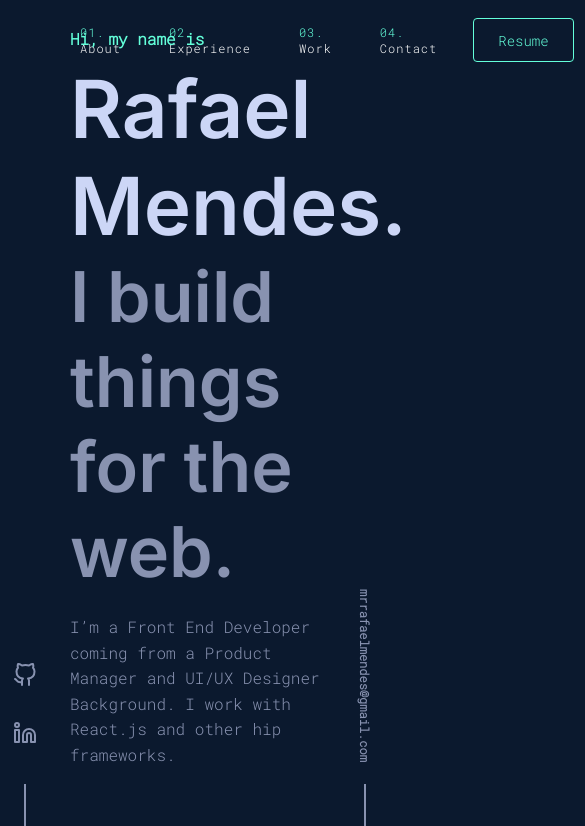
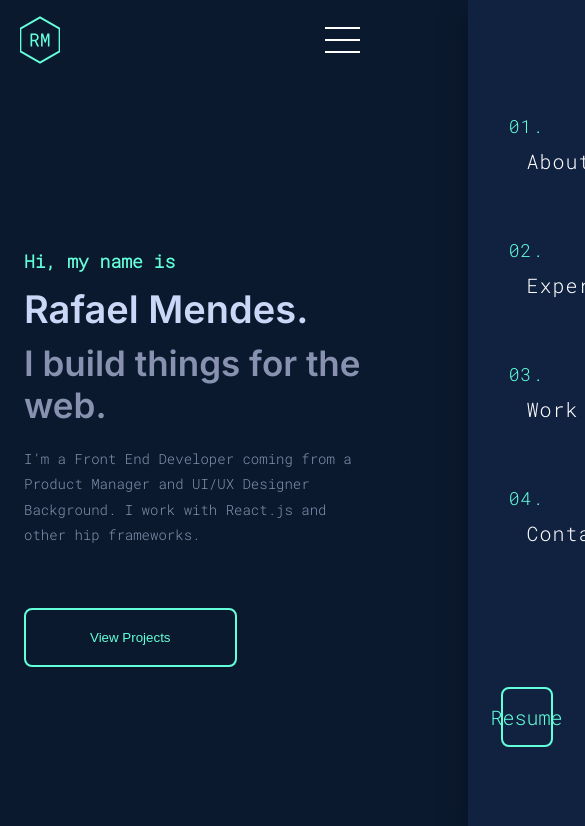
Before and after one commit to designedhead/raf-portfolio, a Next.js app: page / in a window 390 px wide. Shown: the top 826 px of the page, 585 px wide, since content can reach past the window. Built offline with nearby package versions, Linux system fonts and the light colour scheme.

Commit message:
fixed some responsive

```diff
--- a/src/components/Nav.js
+++ b/src/components/Nav.js
@@ -1,4 +1,8 @@
+import { useState } from "react";
+
 function Nav() {
+  const [nav, setNav] = useState(false);
+  console.log(nav);
   return (
     <div className="nav" id="nav">
       <svg
@@ -27,12 +31,28 @@ function Nav() {
         </g>
       </svg>
       <div className="nav_right">
+        <div
+          className={nav ? "menu_items active" : "menu_items"}
+          style={{ inset: nav ? "0 0 0 30%" : "0 0 0 120%" }}
+        >
+          <nav>
             <ol>
               <li>About</li>
               <li>Experience</li>
               <li>Work</li>
               <li>Contact</li>
             </ol>
+            <div className="nav_bt mobile">Resume</div>
+          </nav>
+        </div>
+        <div
+          id="toggle"
+          className="burger_menu"
+          onClick={nav ? () => setNav(false) : () => setNav(true)}
+        >
+          <input type="checkbox" />
+          <span></span>
+        </div>
         <div className="nav_bt">Resume</div>
       </div>
     </div>
--- a/src/components/Projects.js
+++ b/src/components/Projects.js
@@ -1,3 +1,10 @@
+import Image from "next/image";
+import ResortsImage from "../../public/img/resorts.jpg";
+import LuxImage from "../../public/img/lux.jpg";
+import TippingImage from "../../public/img/tipping.jpg";
+import AirbnbImage from "../../public/img/airbnb.jpg";
+import AmazonImage from "../../public/img/amazon.jpg";
+
 function Projects() {
   return (
     <main className="projects" id="projects">
@@ -80,9 +87,14 @@ function Projects() {
                 </div>
               </div>
 
-              <div className="project-img">
-                <img src="/img/amazon.jpg" alt="" />
-              </div>
+              <a
+                className="project-img"
+                href="https://amazon-opal-one.vercel.app/"
+                target="_blank"
+                rel="noopener noreferrer"
+              >
+                <Image src={AmazonImage} alt="" />
+              </a>
             </div>
           </div>
         </li>
@@ -155,9 +167,20 @@ function Projects() {
                 </div>
               </div>
 
-              <div className="project-img" style={{ gridColumn: "1 / 8 " }}>
-                <img src="/img/airbnb.jpg" alt="" />
-              </div>
+              <a
+                className="project-img"
+                style={{ gridColumn: "1 / 8 " }}
+                href="https://airbnbreplicate.vercel.app/"
+                target="_blank"
+                rel="noopener noreferrer"
+              >
+                <Image
+                  src={AirbnbImage}
+                  alt=""
+                  objectFit="contain"
+                  layout="responsive"
+                />
+              </a>
             </div>
           </div>
         </li>
@@ -227,9 +250,19 @@ function Projects() {
                 </div>
               </div>
 
-              <div className="project-img">
-                <img src="/img/tipping.jpg" alt="" />
-              </div>
+              <a
+                className="project-img"
+                href="https://amazon-opal-one.vercel.app/"
+                target="_blank"
+                rel="noopener noreferrer"
+              >
+                <Image
+                  src={TippingImage}
+                  alt=""
+                  objectFit="contain"
+                  layout="responsive"
+                />
+              </a>
             </div>
           </div>
         </li>
@@ -299,9 +332,20 @@ function Projects() {
                 </div>
               </div>
 
-              <div className="project-img" style={{ gridColumn: "1 / 8 " }}>
-                <img src="/img/lux.jpg" alt="" />
-              </div>
+              <a
+                className="project-img"
+                style={{ gridColumn: "1 / 8 " }}
+                href="https://luxheating.co.uk"
+                target="_blank"
+                rel="noopener noreferrer"
+              >
+                <Image
+                  src={LuxImage}
+                  alt=""
+                  objectFit="contain"
+                  layout="responsive"
+                />
+              </a>
             </div>
           </div>
         </li>
@@ -371,9 +415,19 @@ function Projects() {
                 </div>
               </div>
 
-              <div className="project-img">
-                <img src="/img/resorts.jpg" alt="" />
-              </div>
+              <a
+                href="https://amazon-opal-one.vercel.app/"
+                target="_blank"
+                rel="noopener noreferrer"
+                className="project-img"
+              >
+                <Image
+                  src={ResortsImage}
+                  alt=""
+                  objectFit="contain"
+                  layout="responsive"
+                />
+              </a>
             </div>
           </div>
         </li>
--- a/styles/styles.css
+++ b/styles/styles.css
@@ -15,13 +15,65 @@ body {
   background-color: #0b192e;
 }
 
-.animate{
+.animate {
   color: inherit;
   text-decoration: none;
 }
 
 * {
   box-sizing: border-box;
+}
+
+/* Burger Menu */
+
+.burger_menu {
+  display: none;
+}
+#toggle {
+  position: relative;
+  width: 35px;
+  height: 22px;
+  margin: 10px;
+}
+#toggle input {
+  position: absolute;
+  top: -3px;
+  left: -3px;
+  width: 100%;
+  height: 100%;
+  z-index: 1;
+  opacity: 0;
+  cursor: pointer;
+}
+#toggle input:checked + span {
+  background: transparent;
+}
+#toggle input:checked + span:after {
+  transform: rotate(45deg) translate(-1px, -12px);
+}
+#toggle input:checked + span:before {
+  transform: rotate(-45deg) translate(-4px, 16px);
+}
+#toggle span {
+  position: absolute;
+  width: 100%;
+  height: 2px;
+  background: #fff;
+  margin-top: 10px;
+  transition: all 0.1s;
+}
+#toggle span:before,
+#toggle span:after {
+  content: "";
+  position: absolute;
+  width: 100%;
+  height: 2px;
+  background: #fff;
+  top: -12px;
+  transition: all 0.3s;
+}
+#toggle span:after {
+  top: 12px;
 }
 
 /* Animation keyframes */
@@ -65,7 +117,7 @@ body {
 }
 
 /* Fancy Link */
-.animate{
+.animate {
   background-image: linear-gradient(-90deg, var(--primary), #0a5140);
   background-size: 0% 2px;
   background-repeat: no-repeat;
@@ -113,6 +165,9 @@ a:hover {
   font-family: "Roboto Mono";
   cursor: pointer;
   transition: all 0.3s ease-in;
+}
+.mobile {
+  display: none;
 }
 .nav_bt:hover {
   background-color: var(--secondary);
@@ -580,19 +635,17 @@ body {
   grid-template-rows: repeat(6, 1fr);
   align-items: center;
 }
-@media screen and (max-width: 768px) {
-  .project {
-    align-items: flex-start;
-  }
-}
+
+
 .project-content {
   position: relative;
   grid-column: 1 / 7;
   grid-row: 1 / -1;
+  z-index: 2;
 }
 @media (max-width: 600px) {
   .project-content {
-    grid-column: /-1;
+    grid-column:  1 /-1;
     padding: 40px;
   }
 }
@@ -632,13 +685,12 @@ body {
 }
 .project-img {
   position: relative;
-  z-index: -1;
-  background-color: var(--primary);
-  background: linear-gradient(0.4turn, var(--primary), #be64ff);
+  z-index: 0;
   border-radius: 10px;
   grid-column: 6 / -1;
   grid-row: 1 / -1;
   overflow: hidden;
+  transition: all 0.3s ease;
 }
 @media screen and (max-width: 768px) {
   .project-img {
@@ -664,14 +716,19 @@ body {
   background-color: #0a192f;
   mix-blend-mode: screen;
   border-radius: 2px;
+  transition: all 0.5s ease;
 }
+.project-img:hover:before {
+  background-color: #000000;
+}
+
 .project-img img {
   border-radius: 2px;
   position: relative;
   mix-blend-mode: multiply;
   /* filter: grayscale(100%) contrast(1); */
 }
-@media screen and (max-width: 768px) {
+@media screen and (mrgba(10, 25, 47, 0)h: 768px) {
   .project-img img {
     object-fit: cover;
     width: auto;
@@ -684,4 +741,182 @@ body {
   flex-direction: row-reverse;
 }
 
-/* Test Right */
+/* Media Queries */
+/* Start of Tablet */
+@media screen and (max-width: 768px) {
+  .project {
+    align-items: flex-start;
+  }
+
+  .burger_menu {
+    display: block;
+    z-index: 999;
+  }
+  .menu_items {
+    position: fixed;
+    inset: 0 0 0 100%;
+    background-color: #112240;
+    padding: 25% 15%;
+    display: flex;
+    justify-content: center;
+    align-items: center;
+    height: 100vh;
+    box-shadow: -10px 0px 30px -15px rgb(0 12 27 / 70%);
+    z-index: 5;
+    transition: all 0.3s ease-in-out;
+  }
+  .menu_items:active{
+    position: fixed;
+    inset: 0 0 0 30%;
+    background-color: #112240;
+    padding: 25% 15%;
+    display: flex;
+    justify-content: center;
+    align-items: center;
+    height: 100vh;
+    box-shadow: -10px 0px 30px -15px rgb(0 12 27 / 70%);
+    z-index: 5;
+  }
+  #nav nav {
+    position: sticky;
+    top: 0px;
+    display: flex;
+    flex-direction: column;
+    justify-content: space-between;
+    align-items: center;
+    width: 100%;
+    height: 100%;
+  }
+  #nav ol {
+    height: auto;
+    width: 100%;
+    display: flex;
+    flex-direction: column;
+    justify-content: center;
+    padding: 0px;
+    gap: 4em;
+  }
+
+
+  #nav li {
+    color: white;
+    padding: 0px;
+    font-size: 20px;
+    letter-spacing: 1px;
+    font-family: "Roboto Mono";
+    cursor: pointer;
+    transition: all 0.3s ease;
+    display: block;
+    position: relative;
+    text-align: center;
+  }
+  #nav li:before {
+    display: -webkit-flex;
+    display: flex;
+    -webkit-flex-direction: column;
+    flex-direction: column;
+    -webkit-align-items: center;
+    align-items: center;
+    -webkit-justify-content: center;
+    justify-content: center;
+    text-align: center;
+    padding-bottom: 10px;
+    font-size: 18px;
+    content: counter(item, decimal-leading-zero) ". ";
+    counter-increment: item;
+    color: var(--primary);
+  }
+
+
+  .nav_bt {
+    display: none;
+  }
+  .mobile{
+    display: block;
+    width: 80%;
+    height: 60px;
+    padding: 20px auto !important;
+    display: flex;
+    justify-content: center;
+    align-items: center;
+    font-size: 20px;
+    margin: 0px;
+    border-radius: 8px;
+    border: solid 2px;
+  }
+
+  .about_content {
+    display: grid;
+    grid-template-columns: 1fr;
+    gap: 50px;
+  }
+  .about_right {
+    margin: 0px auto;
+  }
+
+  .links {
+    display: none;
+  }
+}
+/* End of Tablet */
+/* Start of Phone */
+@media screen and (max-width: 579px) {
+  .nav {
+    padding: 10px 20px;
+  }
+  .hero {
+    padding: 0px 24px;
+  }
+  #hero h1 {
+    font-size: 18px;
+  }
+  #hero h2 {
+    font-size:38px;
+  }
+  #hero h3 {
+    font-size: 35px;
+    margin-top: 10px;
+  }
+  #hero p {
+    font-size: 14px;
+  }
+  #hero button {
+    padding: 1.24rem 4rem;
+  }
+
+  .about {
+    padding: 0px 24px;
+  }
+  .experience {
+    padding: 0px 24px;
+    height: auto;
+  }
+  .experience_text_content {
+    height: auto;
+  }
+  .tabs_options_container {
+    padding: 10px 10px;
+    width: 110px;
+    font-size: 10px;
+    height: 45px;
+  }
+  #experience_text_content span {
+    font-size: 18px;
+  }
+  #experience_text_content a {
+    font-size: 18px;
+  }
+  #experience_text_content p {
+    font-size: 12px;
+  }
+  #experience_text_content li {
+    font-size: 12px;
+  }
+
+
+
+
+  .projects {
+    padding: 0px 24px;
+  }
+}
```
Lines whose indentation alone changed are shown as unchanged.
